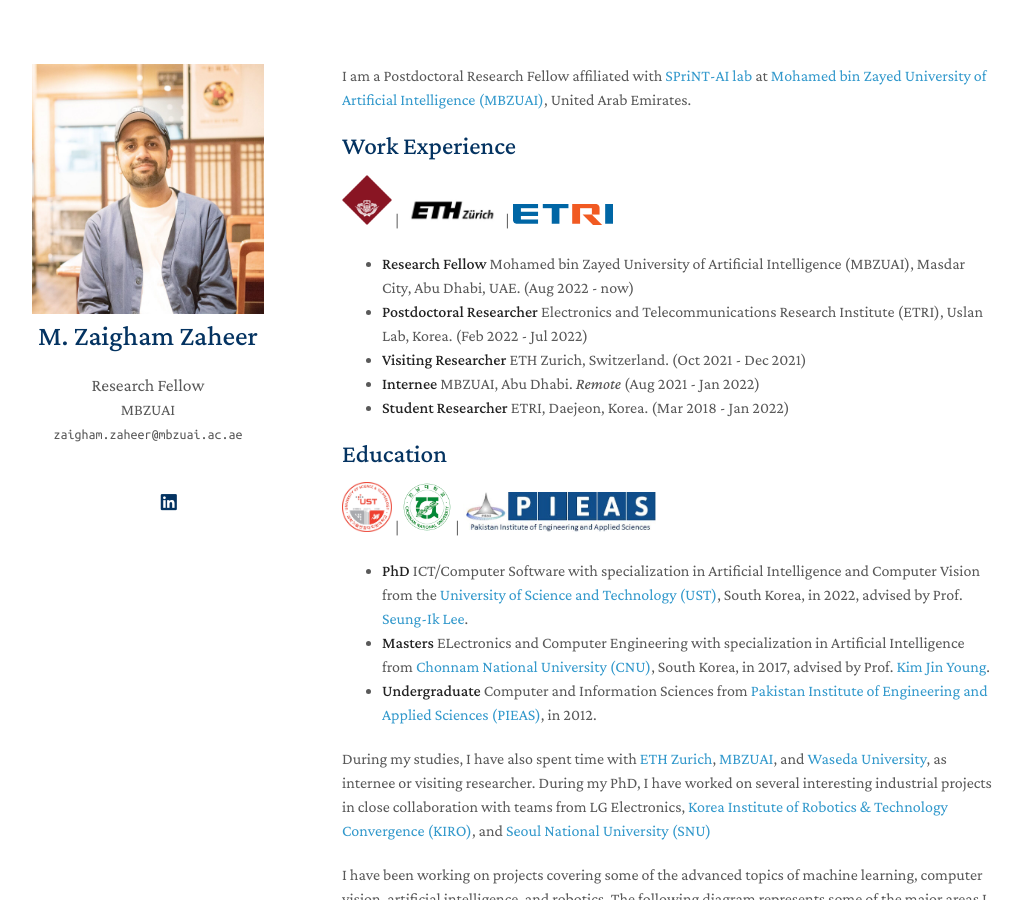
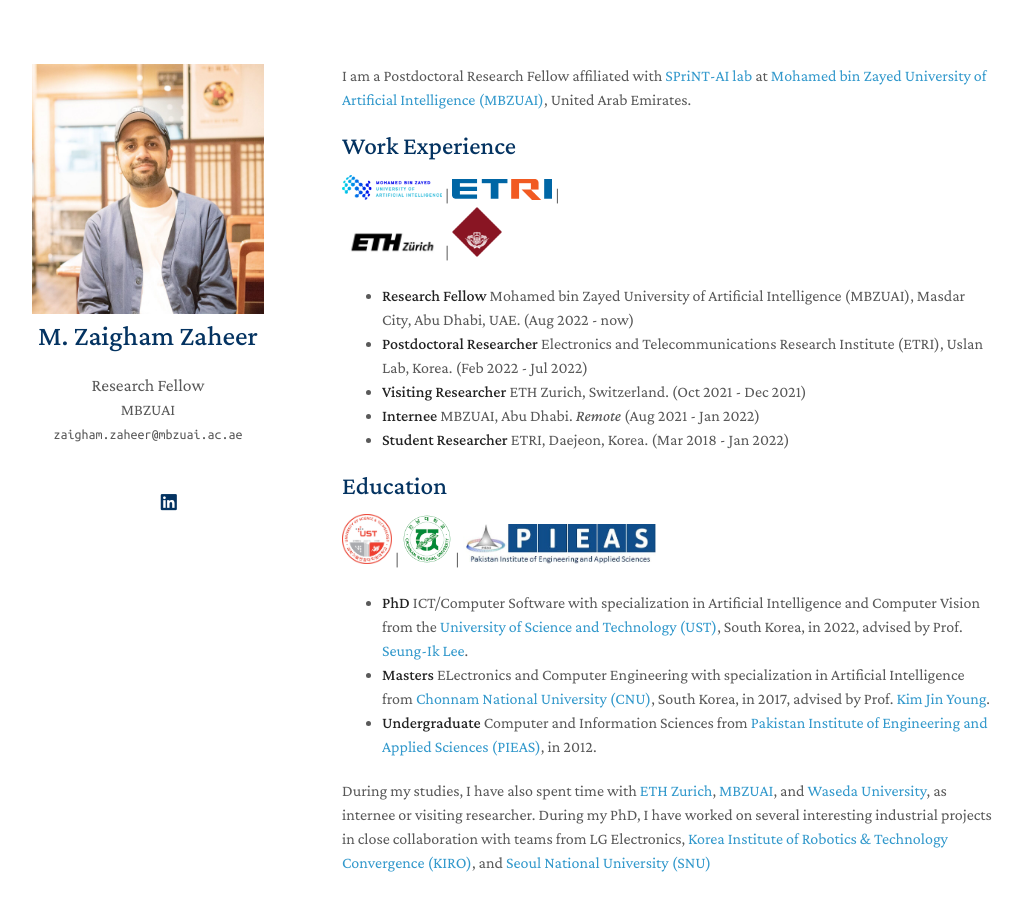
Before and after one commit to ZaighamZ/ZaighamZ.github.io, a Jekyll site: the page built from index.md, in a window 1280 px wide and 900 px high. Shown: the whole window, without its empty margins (128-1151 px from the left). Built offline with Jekyll 4.4.1, drawn with Linux system fonts in a browser that asks for light colours; nearby versions of some CDN libraries; a style sheet for code colours, icons or effects is not loaded.

Commit message:
Update index.md

```diff
--- a/index.md
+++ b/index.md
@@ -9,9 +9,10 @@ layout: homepage
 I am a Postdoctoral Research Fellow affiliated with [SPriNT-AI lab](https://www.sprintai.org/){:target="_blank"} at [Mohamed bin Zayed University of Artificial Intelligence (MBZUAI)](https://mbzuai.ac.ae/){:target="_blank"}, United Arab Emirates.
 
 ## Work Experience
-<img src="/assets/img/logos/waseda_logo.png" width="50"> |
+ <img src="/assets/img/logos/mbzuai_logo.png" width="100"> |
+<img src="/assets/img/logos/etri_logo.gif" width="100"> |
 <img src="/assets/img/logos/ethz_logo.jfif" width="100"> |
-<img src="/assets/img/logos/etri_logo.gif" width="100">
+<img src="/assets/img/logos/waseda_logo.png" width="50">
 - **Research Fellow** Mohamed bin Zayed University of Artificial Intelligence (MBZUAI), Masdar City, Abu Dhabi, UAE. (Aug 2022 - now)
 - **Postdoctoral Researcher** Electronics and Telecommunications Research Institute (ETRI), Uslan Lab, Korea. (Feb 2022 - Jul 2022)
 - **Visiting Researcher** ETH Zurich, Switzerland. (Oct 2021 - Dec 2021)
```
